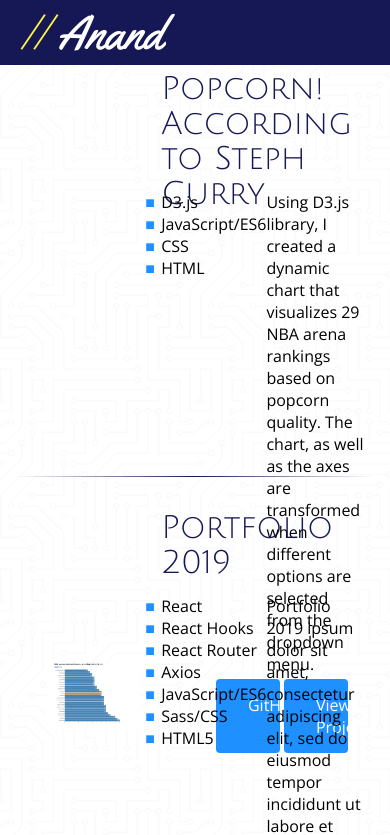
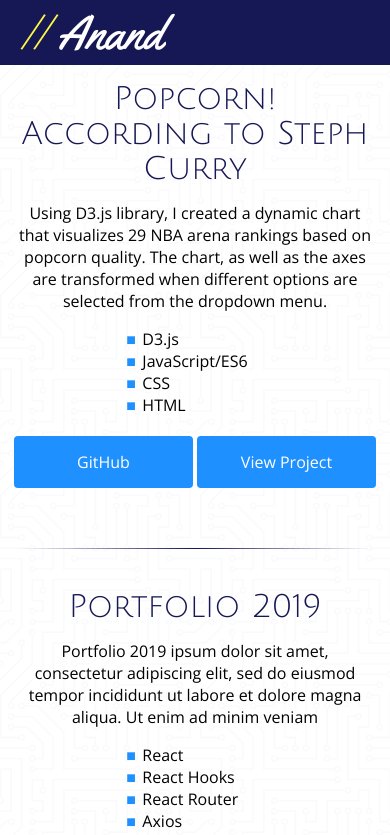
Before and after one commit to anandangalig/portfolio-2019-react, a React (Create React App) app: page /projects in a window 390 px wide. Shown: the top 835 px of the page. Built offline with nearby package versions, Linux system fonts and the light colour scheme.

Commit message:
Projects component mobile style is almost done

```diff
--- a/src/components/HomepageSplash/HomepageSplash.scss
+++ b/src/components/HomepageSplash/HomepageSplash.scss
@@ -3,7 +3,6 @@
   font-size: 12px;
   color: grey;
   font-style: italic;
-  margin-top: 4em;
   padding-left: 1em;
 }
 .splash__item {
--- a/src/components/ProjectCard/ProjectCard.js
+++ b/src/components/ProjectCard/ProjectCard.js
@@ -4,8 +4,7 @@
 const ProjectCard = ({ project }) => {
   let { title, description, image, github_link, link, link_external, tech_used } = project;
   return (
-    <div>
-      <div className="project__card">
+    <div className="project">
       <div className="project__title">{title}</div>
       <div className="project__desc">{description}</div>
       <div className="project__image">
@@ -36,8 +35,9 @@
           View Project
         </a>
       </div>
+      <div className="hr">
+        <hr />
       </div>
-      <hr />
     </div>
   );
 };
--- a/src/components/ProjectCard/ProjectCard.scss
+++ b/src/components/ProjectCard/ProjectCard.scss
@@ -1,38 +1,30 @@
 @import '../../assets/styles/_globals.scss';
-
-.project__card {
+.project {
   display: grid;
   grid-template-areas:
-    'img title title'
-    'img techUsed desc'
-    'img buttons buttons';
-  grid-template-rows: 100px 1fr 60px;
-  grid-template-columns: 40% 1fr 1fr;
-  margin-bottom: 45px;
-  padding: 10px;
-  height: 350px;
-}
-.project__image {
-  padding: 0 20px;
-  grid-area: img;
-  align-self: end;
-  img {
-    height: auto;
-    width: 100%;
-  }
+    'title'
+    'desc'
+    'techUsed'
+    'buttons'
+    'hr';
+  grid-template-rows: max-content max-content 1fr max-content 0.2fr;
+  grid-template-columns: 1fr;
+  grid-row-gap: 1em;
 }
 .project__title {
   grid-area: title;
-  align-self: center;
+  text-align: center;
   justify-self: center;
   font-family: $julius;
   font-size: 2em;
   color: #161855;
 }
+.project__image {
+  display: none;
+}
 .project__desc {
   grid-area: desc;
-  align-self: start;
-  justify-self: center;
+  text-align: center;
 }
 .project__tech-used {
   grid-area: techUsed;
@@ -57,13 +49,17 @@
   grid-template-areas: 'button1 button2';
   grid-template-columns: 1fr 1fr;
 }
-hr {
-  border: 0;
-  height: 1px;
-  background-image: linear-gradient(to right, rgba(0, 0, 0, 0), $dark_blue, rgba(0, 0, 0, 0));
+.hr {
+  grid-area: hr;
+  margin: 2em 0;
+  hr {
+    border: 0;
+    height: 1px;
+    background-image: linear-gradient(to right, rgba(0, 0, 0, 0), $dark_blue, rgba(0, 0, 0, 0));
+  }
 }
 .project__link {
-  width: 50%;
+  width: 100%;
   border: none;
   border-radius: 4px;
   color: white;
@@ -72,12 +68,6 @@
   text-decoration: none;
   font-size: 16px;
   margin: 4px 2px;
-  cursor: pointer;
-  -webkit-transition-duration: 0.4s; /* Safari */
-  transition-duration: 0.4s;
-  &:hover {
-    box-shadow: 0 8px 16px 0 rgba(0, 0, 0, 0.2), 0 6px 20px 0 rgba(0, 0, 0, 0.19);
-  }
 }
 .project__link--github {
   grid-area: button1;
@@ -90,3 +80,62 @@
   justify-self: start;
   background-color: DodgerBlue;
 }
+.project__link--github {
+  grid-area: button1;
+  justify-self: end;
+  background-color: DodgerBlue;
+}
+
+.project__link--hosted {
+  grid-area: button2;
+  justify-self: start;
+  background-color: DodgerBlue;
+}
+
+@media only screen and (min-width: 600px) {
+  .project {
+    display: grid;
+    grid-template-areas:
+      'img title title'
+      'img techUsed desc'
+      'img buttons buttons'
+      'hr hr hr';
+    grid-template-rows: 100px 1fr 60px;
+    grid-template-columns: 40% 1fr 1fr;
+    margin-bottom: 45px;
+    padding: 10px;
+    height: 350px;
+  }
+  .project__image {
+    display: block;
+    padding: 0 20px;
+    grid-area: img;
+    align-self: end;
+    img {
+      height: auto;
+      width: 100%;
+    }
+  }
+  .project__title {
+    grid-area: title;
+    align-self: center;
+    justify-self: center;
+    font-family: $julius;
+    font-size: 2em;
+    color: #161855;
+  }
+  .project__desc {
+    grid-area: desc;
+    align-self: start;
+    justify-self: center;
+  }
+  .project__link {
+    width: 50%;
+    cursor: pointer;
+    -webkit-transition-duration: 0.4s; /* Safari */
+    transition-duration: 0.4s;
+    &:hover {
+      box-shadow: 0 8px 16px 0 rgba(0, 0, 0, 0.2), 0 6px 20px 0 rgba(0, 0, 0, 0.19);
+    }
+  }
+}
```
Lines whose indentation alone changed are shown as unchanged.
